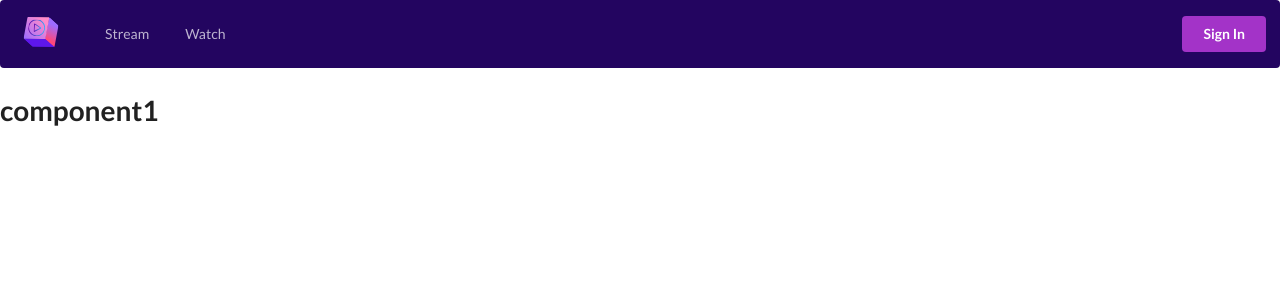
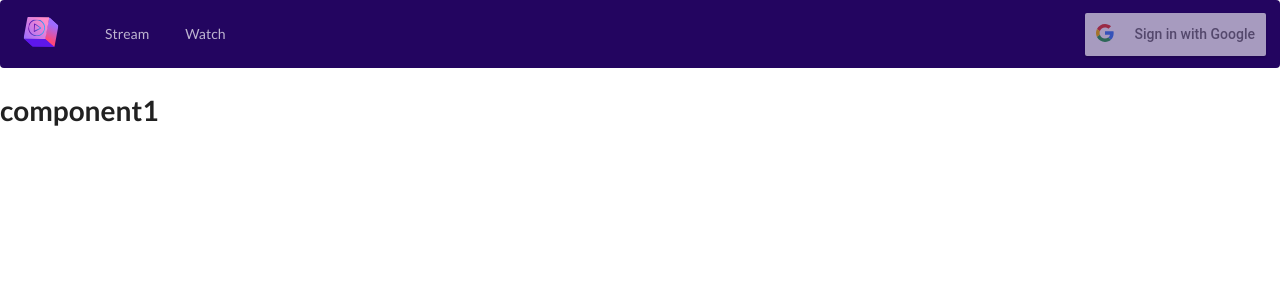
Before and after one commit to walid2d/cube, a React (Create React App) app: page /stream/new in a window 1280 px wide. Shown: the top 300 px of the page. Built offline with nearby package versions, Linux system fonts and the light colour scheme.

Commit message:
added google auth and a env file

```diff
--- a/package.json
+++ b/package.json
@@ -6,8 +6,10 @@
     "@testing-library/jest-dom": "^5.16.3",
     "@testing-library/react": "^12.1.4",
     "@testing-library/user-event": "^13.5.0",
+    "gapi-script": "^1.2.0",
     "react": "^17.0.2",
     "react-dom": "^17.0.2",
+    "react-google-login": "^5.2.2",
     "react-router-dom": "^5.3.0",
     "react-scripts": "5.0.0",
     "sass": "^1.49.11",
--- /dev/null
+++ b/src/Components/Auth/Auth.jsx
@@ -0,0 +1,59 @@
+import React from "react";
+import { GoogleLogin, GoogleLogout } from "react-google-login";
+
+class Auth extends React.Component {
+  state = {
+    isLoggedIn: false,
+    userName: null,
+    tft: "",
+  };
+  handleFailure = (result) => {
+    console.log(result);
+  };
+  handlelogin = (userData) => {
+    console.log(userData.profileObj);
+    this.setState({
+      isLoggedIn: true,
+      userName: userData.profileObj.givenName,
+      tft: userData.profileObj.imageUrl,
+    });
+  };
+  btnText = () => {
+    const text = this.state.isLoggedIn ? "Sign Out" : "Sign in with Google";
+    return text;
+  };
+
+  btnHandler = () => {
+    if (this.state.isLoggedIn) {
+      return (
+        <GoogleLogout
+          clientId={`1021073274418-81ienqfhbevgg6qf55krn9b177jnss3k.apps.googleusercontent.com`}
+          buttonText={this.btnText()}
+          onLogoutSuccess={() => this.setState({ isLoggedIn: false })}
+        ></GoogleLogout>
+      );
+    } else {
+      return (
+        <GoogleLogin
+          theme="light"
+          clientId={`1021073274418-81ienqfhbevgg6qf55krn9b177jnss3k.apps.googleusercontent.com`}
+          buttonText={this.btnText()}
+          onSuccess={this.handlelogin}
+          onFailure={this.handleFailure}
+          cookiePolicy={"single_host_origin"}
+        ></GoogleLogin>
+      );
+    }
+  };
+
+  //   showTft = () => {
+  //     if (this.state.isLoggedIn) {
+  //       return <img src={this.state.tft} />;
+  //     }
+  //   };
+
+  render() {
+    return <div>{this.btnHandler()}</div>;
+  }
+}
+export default Auth;
--- a/src/Components/Header/Header.jsx
+++ b/src/Components/Header/Header.jsx
@@ -1,7 +1,9 @@
 import React from "react";
+import { Link } from "react-router-dom";
 import "./Header.scss";
 import CubeLogo from "../../Assets/Logo/CubeLogo.svg";
-import { Link } from "react-router-dom";
+import Auth from "../Auth/Auth";
+
 function Header() {
   return (
     <div className="ui inverted segment header">
@@ -19,7 +21,7 @@ function Header() {
         </Link>
 
         <div className="right item header-btn">
-          <div className="ui purple button">Sign In</div>
+          <Auth></Auth>
         </div>
       </div>
     </div>
```
Also changed, not shown: 2 other files (tests, documents, lock files or other folders).
